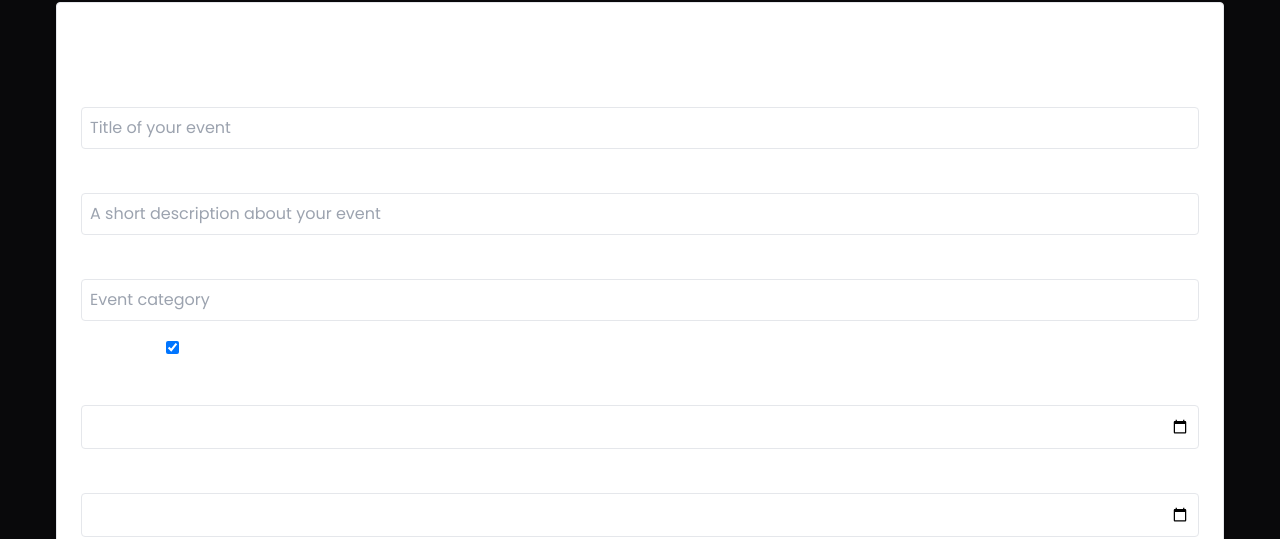
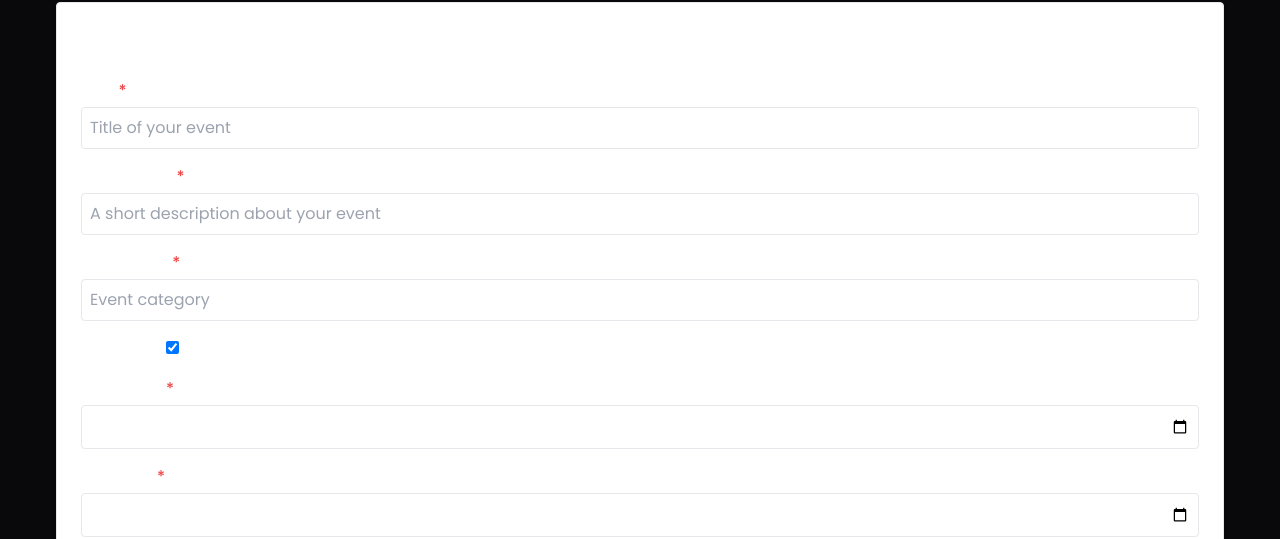
Before and after one commit to surajTade/Eventory, a React (Vite) app: page /user/event in a window 1280 px wide. Shown: the part 112-651 px from the top of the page. Built offline with nearby package versions, Linux system fonts and the light colour scheme; no server answers; sample sign-in values are in the browser's storage.

Commit message:
completed add event form

```diff
--- a/src/components/Body.tsx
+++ b/src/components/Body.tsx
@@ -12,7 +12,6 @@ import { UserProvider } from "../Context/UserContext";
 import ListEvents from "../pages/event/ListEvents";
 import ProtectedRoute from "./ProtectedRoute"; // Import the ProtectedRoute
 import Login from "./Login";
-import { ValidationSchemaExample } from "../pages/event/test";
 
 const Body = () => {
   const appRouter = createBrowserRouter([
--- /dev/null
+++ b/src/components/Notifications/NotificationContainer.tsx
@@ -0,0 +1,13 @@
+import { toast, ToastContainer } from "react-toastify";
+import "react-toastify/dist/ReactToastify.css";
+
+const Notification = {
+  success: (message: string) => toast.success(message),
+  error: (message: string) => toast.error(message),
+};
+
+export const NotificationContainer = () => {
+  return <ToastContainer />;
+};
+
+export default Notification;
--- a/src/components/event/EventCard.tsx
+++ b/src/components/event/EventCard.tsx
@@ -20,16 +20,20 @@ const EventCard = ({
       : "bg-[linear-gradient(to_right,#d3d3d312_1px,transparent_1px),linear-gradient(to_bottom,#d3d3d312_1px,transparent_1px)]";
   return (
     <div
-      className={`relative border-2 shadow-md w-[22rem] h-[28rem] rounded-lg p-2 text-center ${bgLines} bg-[size:24px_24px]`}
+      className={`relative border-2 shadow-md w-[22rem] h-[30rem] rounded-lg p-2 text-center ${bgLines} bg-[size:24px_24px]`}
     >
       <p className="text-right text-sm font-bold">
         {isOnline ? "Online" : "On-Site"}
       </p>
-      <div className="mt-16">
+      <div className="mt-12">
         <p className="font-semibold text-xs">YOU&apos;ARE INVITED TO</p>
         <p className="font-bold text-4xl mt-1">{name.toUpperCase()}</p>
       </div>
-      <p className="text-xs mt-2 w-[80%] mx-auto">{description}</p>
+      <p className="text-xs mt-2 w-[80%] mx-auto">
+        {description.length > 150
+          ? description.substring(0, 150).concat(".....")
+          : description}
+      </p>
       <div className="absolute bottom-0 my-8">
         <div>
           <span className="text-base font-semibold">{date.toString()}</span>
--- a/src/pages/event/CreateEvent.tsx
+++ b/src/pages/event/CreateEvent.tsx
@@ -1,9 +1,10 @@
 import { ErrorMessage, Field, Form, Formik } from "formik";
 import Button from "../../components/Button";
-import { Event } from "../../utils/validations";
+import { Event, eventSchema } from "../../utils/validations";
 import { addEvent } from "../../db/eventManager";
 import { useUser } from "../../Context/UserContext";
 import { INVITE_ONLY, PRIVATE, PUBLIC } from "../../utils/constants";
+import Notification from "../../components/Notifications/NotificationContainer";
 
 const formFields = [
   { name: "title", label: "Title", placeholder: "Title of your event" },
@@ -19,24 +20,23 @@ const CreateEvent = () => {
   const { user } = useUser();
 
   const initialValues = {
+    organizerId: "0",
     title: "",
     description: "",
     eventType: "",
     isOnline: true,
-    location: "",
+    location: "http://defaultloc.com",
     startDate: "",
     endDate: "",
     isFree: true,
-    price: 0,
+    price: 10,
     capacity: 10,
-    eventImage: "",
+    eventImage: "http://defaultimage.com",
     visibility: PUBLIC,
   };
 
-  const handleSubmit = async (
-    values: typeof initialValues,
-    { resetForm }: any
-  ) => {
+  const handleSubmit = async (values: typeof initialValues) => {
+    try {
       const date = new Date();
       const createEventValues: Event = {
         ...values,
@@ -55,8 +55,11 @@ const CreateEvent = () => {
       };
 
       await addEvent(createEventValues);
-    console.log("Event added successfully");
-    resetForm();
+      Notification.success("Event added successfully");
+    } catch (error) {
+      console.error("Error adding event:", error);
+      Notification.error("Failed to add event. Please try again.");
+    }
   };
 
   return (
@@ -64,12 +67,24 @@ const CreateEvent = () => {
       <h1 className="text-3xl text-center uppercase font-bold mb-4">
         Add Event
       </h1>
-      <Formik initialValues={initialValues} onSubmit={handleSubmit}>
+      <Formik
+        initialValues={initialValues}
+        validationSchema={eventSchema}
+        onSubmit={(values, actions) => {
+          setTimeout(() => {
+            handleSubmit(values);
+            actions.setSubmitting(false);
+            actions.resetForm();
+          }, 1000);
+        }}
+      >
         {({ values }) => (
           <Form className="space-y-4">
             {formFields.map(({ name, label, placeholder }) => (
               <div key={name} className="form-group">
-                <label className="block mb-1 font-medium">{label}</label>
+                <label className="block mb-1 font-medium">
+                  {label} <span className="text-red-500">*</span>
+                </label>
                 <Field
                   name={name}
                   className="w-full p-2 border rounded"
@@ -92,7 +107,9 @@ const CreateEvent = () => {
 
             {!values.isOnline && (
               <div className="form-group">
-                <label className="block mb-1 font-medium">Location (URL)</label>
+                <label className="block mb-1 font-medium">
+                  Location (URL) <span className="text-red-500">*</span>
+                </label>
                 <Field name="location" className="w-full p-2 border rounded" />
                 <ErrorMessage
                   name="location"
@@ -103,9 +120,11 @@ const CreateEvent = () => {
             )}
 
             <div className="form-group">
-              <label className="block mb-1 font-medium">Start Date</label>
+              <label className="block mb-1 font-medium">
+                Start Date <span className="text-red-500">*</span>
+              </label>
               <Field
-                type="date"
+                type="datetime-local"
                 name="startDate"
                 className="w-full p-2 border rounded"
               />
@@ -117,9 +136,11 @@ const CreateEvent = () => {
             </div>
 
             <div className="form-group">
-              <label className="block mb-1 font-medium">End Date</label>
+              <label className="block mb-1 font-medium">
+                End Date <span className="text-red-500">*</span>
+              </label>
               <Field
-                type="date"
+                type="datetime-local"
                 name="endDate"
                 className="w-full p-2 border rounded"
               />
@@ -139,7 +160,9 @@ const CreateEvent = () => {
 
             {!values.isFree && (
               <div className="form-group">
-                <label className="block mb-1 font-medium">Price</label>
+                <label className="block mb-1 font-medium">
+                  Price <span className="text-red-500">*</span>
+                </label>
                 <Field
                   name="price"
                   type="number"
--- a/src/pages/event/ListEvents.tsx
+++ b/src/pages/event/ListEvents.tsx
@@ -26,7 +26,7 @@ const ListEvents = () => {
       <div className="ml-1 grid grid-cols-1 md:grid-cols-2 lg:grid-cols-3 justify-between items-center gap-12">
         {events.map((event) => (
           <EventCard
-            key={event.eventId}
+            key={event.title}
             name={event.title}
             description={event.description}
             isOnline={event.isOnline}
--- a/src/utils/validations.ts
+++ b/src/utils/validations.ts
@@ -1,4 +1,13 @@
-import { array, boolean, date, InferType, number, object, string } from "yup";
+import {
+  array,
+  boolean,
+  date,
+  InferType,
+  number,
+  object,
+  ref,
+  string,
+} from "yup";
 import { INVITE_ONLY, PRIVATE, PUBLIC } from "./constants";
 
 const userSchema = object({
@@ -17,8 +26,8 @@ const userSchema = object({
   lastLogin: date().default(() => new Date()),
 });
 
-const eventSchema = object().shape({
-  title: string().required(),
+const eventSchema = object({
+  title: string().required().max(30),
   description: string().required(),
   eventType: string().required(), // e.g., "music", "conference", etc.
   organizerId: string().required(), // The userId of the event creator
@@ -29,16 +38,15 @@ const eventSchema = object().shape({
   location: string()
     .url()
     .when("isOnline", {
-      //@ts-ignore
-      is: false, // If the event is not online, expect a location link
-      then: string().required("Location is required for offline events."),
-      otherwise: string().url().nullable(), // Allow for a URL for online events
+      is: (isOnline: boolean) => !isOnline,
+      then: (schema) =>
+        schema.required("Location is required for offline events."),
+      otherwise: (schema) => schema.nullable(), // Allow for a URL for online events
     }),
 
   startDate: date().required(),
   endDate: date()
-    //@ts-ignore
-    // .min(date().ref("startDate"), "End date cannot be before start date")
+    .min(ref("startDate"), "End date cannot be before start date")
     .required(), // Ensures endDate is after startDate
 
   isFree: boolean().default(true), // If true, price is not required
@@ -46,15 +54,14 @@ const eventSchema = object().shape({
   price: number()
     .nullable()
     .when("isFree", {
-      //@ts-ignore
-      is: false, // If the event is not free, require a positive price
-      then: number().required().positive("Price must be positive"),
-      otherwise: number().nullable(),
+      is: (isFree: boolean) => !isFree,
+      then: (schema) => schema.required().positive("Price must be positive"),
+      otherwise: (schema) => schema.nullable(),
     }),
 
   capacity: number().positive().integer().nullable(), // Max attendees (optional)
 
-  attendees: array(string()).nullable(), // Attendee userIds
+  attendees: array().of(string()).nullable(), // Attendee userIds
   attendeesCount: number().integer().default(0), // Default 0 attendees
 
   createdAt: date().default(() => new Date()), // Creation timestamp
@@ -64,10 +71,8 @@ const eventSchema = object().shape({
   visibility: string().oneOf([PUBLIC, PRIVATE, INVITE_ONLY]).default(PUBLIC), // Default public event
 });
 
-const createEvent = eventSchema.partial();
-
 type User = InferType<typeof userSchema>;
 type Event = InferType<typeof eventSchema>;
 
-export { userSchema, eventSchema, createEvent };
+export { userSchema, eventSchema };
 export type { User, Event };
```
Lines whose indentation alone changed are shown as unchanged.
